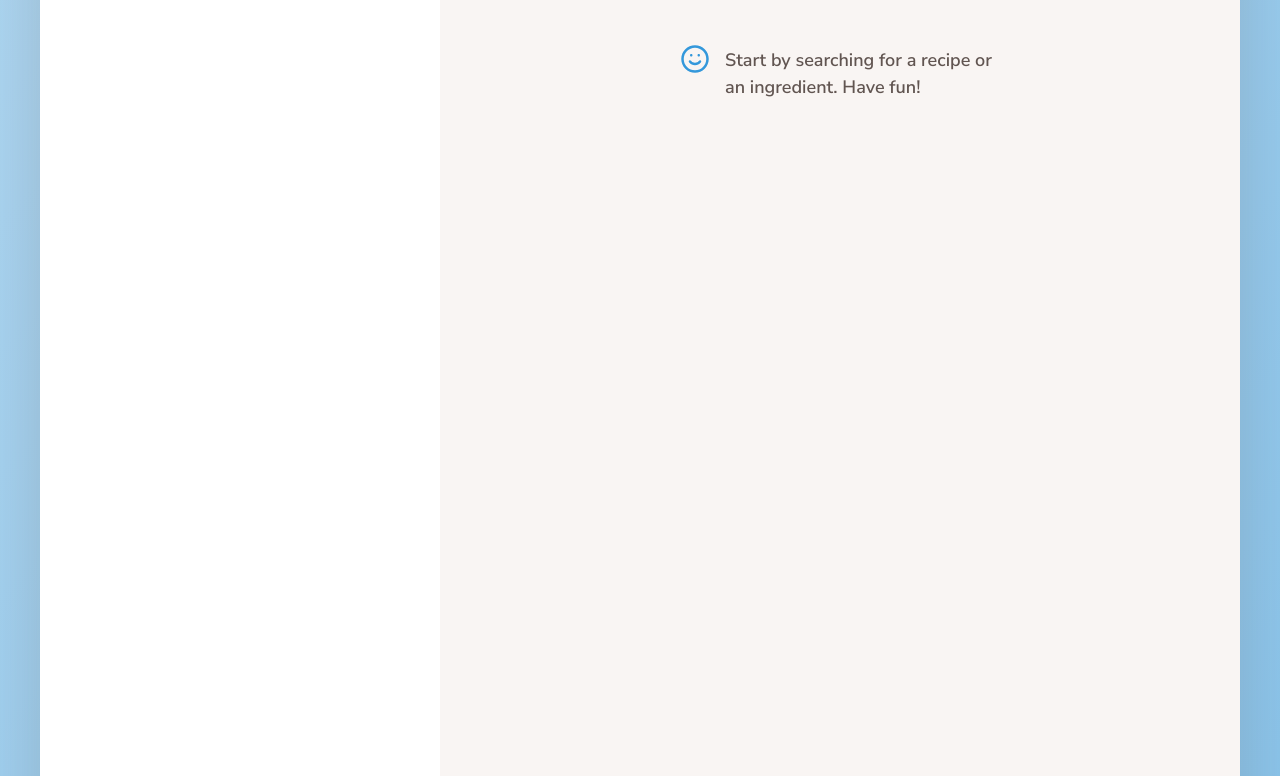
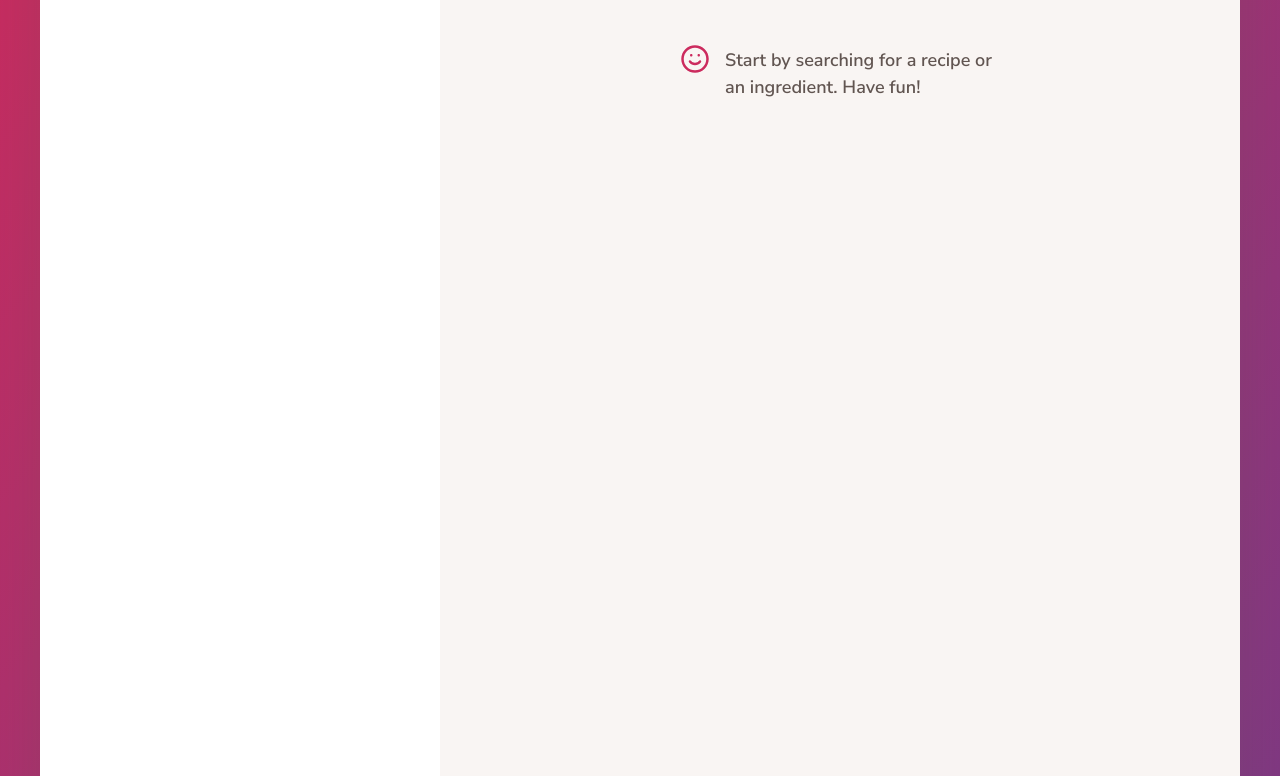
Before and after one commit to SaatoruGojo/Recipe, a website built with Parcel: page index.html in a window 1280 px wide. Shown: the part 154-930 px from the top of the page. Built offline with nearby package versions, Linux system fonts and the light colour scheme.

Commit message:
first Commit

```diff
--- a/src/sass/_base.scss
+++ b/src/sass/_base.scss
@@ -1,7 +1,7 @@
 // $color-primary: #f59a83;
-$color-primary: #3498db;
-$color-grad-1: #aed6f1;
-$color-grad-2: #85c1e9;
+$color-primary: #cc2b5e;
+$color-grad-1: #cc2b5e;
+$color-grad-2: #753a88;
 
 //#AED6F1
 //#85C1E9
@@ -12,7 +12,7 @@ $color-grey-light-3: #d3c7c3; // Light text (placeholder)
 $color-grey-dark-1: #615551; // Normal text
 $color-grey-dark-2: #918581; // Lighter text
 
-$gradient: linear-gradient(to right bottom, #aed6f1, #85c1e9);
+$gradient: linear-gradient(to right bottom, $color-grad-1, $color-grad-2);
 
 $bp-large: 78.15em; // 1250px
 $bp-medium: 61.25em; // 980px
```
